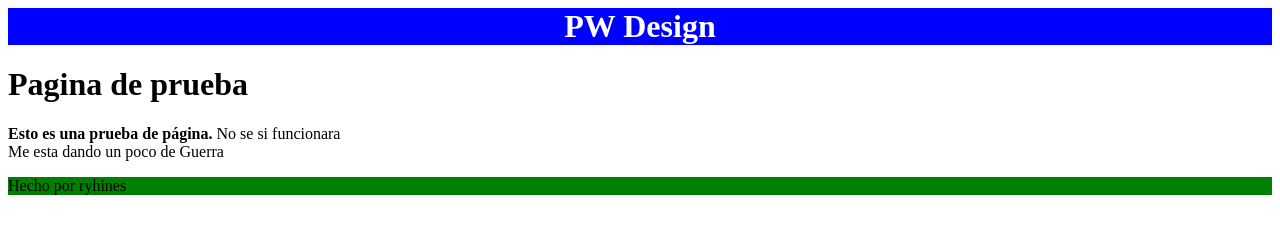
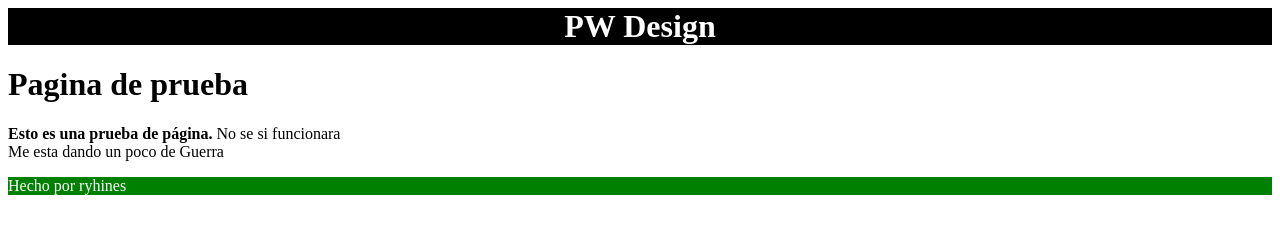
Before and after one commit to ryhines/pwhines, a plain HTML site: page index.html in a window 1280 px wide. Drawn offline with Linux system fonts and the light colour scheme.

Commit message:
Update index.html

```diff
--- a/index.html
+++ b/index.html
@@ -1,7 +1,7 @@
 <html>
   <title> pw hines </title>
   <body>
-    <header style = "background-color:blue">
+    <header style = "background-color:black; color:white">
       <h1 style = "text-align:center; color:white"> PW Design</h1>
     </header>
     <main>
@@ -10,7 +10,7 @@
       Me esta dando un poco de Guerra</p>
     </main>
     <footer style = "background-color:green">
-      <p> Hecho por ryhines</p>
+      <p style="color:white"> Hecho por ryhines</p>
     </footer>
   </body>
 </html>
```
